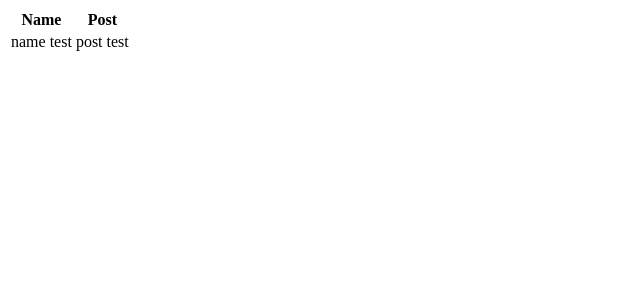
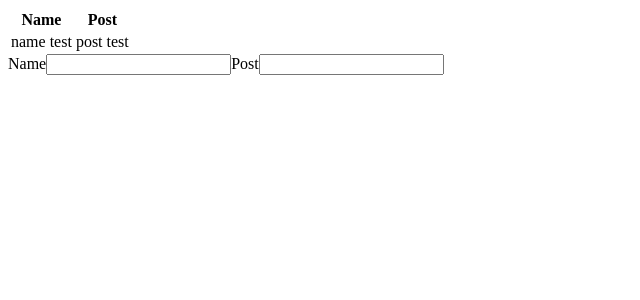
Before and after one commit to GhostwishGithub/Day_31_Social_feed, a React (Create React App) app: page / in a window 1280 px wide. Shown: the top 300 px of the page, without its empty margins (0-640 px from the left). Built offline with nearby package versions, Linux system fonts and the light colour scheme.

Commit message:
Framework on the input functionality has been implemented, but needs both buttons and output boxes to display properly. Next task!

```diff
--- a/src/App.js
+++ b/src/App.js
@@ -1,5 +1,6 @@
 import React, { useState } from 'react';
-import CreatePost from './Components/CreatePost/CreatePost';
+import DisplayPost from './Components/DisplayPost/DisplayPost';
+import CreatePost from './Components/DisplayPost/CreatePost/CreatePost';
 
 function App() {
 
@@ -7,7 +8,8 @@ function App() {
 
   return (
     <div>
-      <CreatePost parentEntries={entries} />
+      <DisplayPost parentEntries={entries} />
+      <CreatePost />
     </div>
   );
 }
--- /dev/null
+++ b/src/Components/DisplayPost/CreatePost/CreatePost.jsx
@@ -0,0 +1,19 @@
+import React, { useState } from 'react';
+
+
+const CreatePost = (props) => {
+
+    const [name, setName] = useState('');
+    const [post, setDate] = useState('')
+
+    return (
+        <form>
+            <label>Name</label>
+            <input type='string' value={name} onChange={(event) => setName(event.target.value)} />
+            <label>Post</label>
+            <input type='string' value={post} />
+        </form>
+      );
+}
+
+export default CreatePost;
--- a/src/Components/CreatePost/CreatePost.jsx
+++ b/src/Components/DisplayPost/DisplayPost.jsx
@@ -1,5 +1,5 @@
 
-const CreatePost = (props) => {
+const DisplayPost = (props) => {
     return (
         <table>
         <thead>
@@ -22,4 +22,4 @@ const CreatePost = (props) => {
     );
 }
 
-export default CreatePost;
+export default DisplayPost;
```
